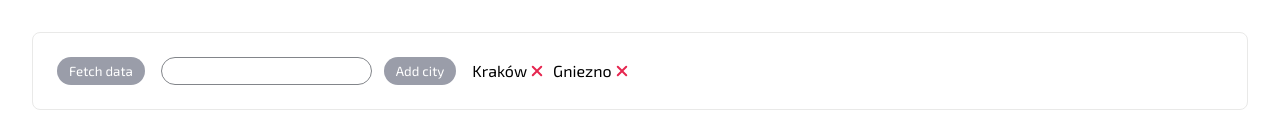
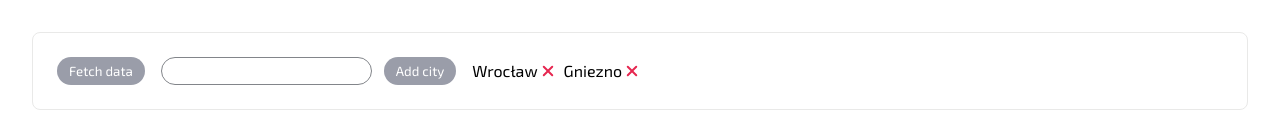
Before and after one commit to RubyWave/own-weather-ranking, a React app: page / in a window 1280 px wide. Shown: the top 140 px of the page. Built offline with nearby package versions, Linux system fonts and the light colour scheme.

Commit message:
fixed problem with single polish letter; added failsafe for not finding city with first API

```diff
--- a/src/js/apis/geocoding.js
+++ b/src/js/apis/geocoding.js
@@ -21,6 +21,11 @@ export default async function getCityCoords(cityName) {
 		"https://geocode.maps.co/search?q=" + cityName,
 	);
 	const myJson = await response.json();
+	if (myJson.length == 0) {
+		console.log("couldn't find coors for city: " + cityName);
+		return false;
+	}
+
 	const firstCity = myJson[0]; //as API returns array of found cities with same name, we select first one, as it is most probably the one we wanted
 	coordinates = { lat: firstCity.lat, lon: firstCity.lon };
 
--- a/src/js/contexts/PreList.jsx
+++ b/src/js/contexts/PreList.jsx
@@ -12,7 +12,8 @@ const PreListDispatch = createContext([]);
 const initialCities = [
 	{
 		id: 0,
-		name: "Kraków",
+		// name: "Kraków",
+		name: "Wrocław",
 	},
 	{
 		id: 1,
--- a/src/js/elements/DataFetcher.jsx
+++ b/src/js/elements/DataFetcher.jsx
@@ -31,6 +31,7 @@ export default function DataFetcher() {
 		async function getWeathers(cityName, cityID) {
 			console.log("getting weather for first city: " + cityName);
 			const coords = await getCityCoords(cityName);
+			if (coords == false) return; //in case first API didn't found any city
 
 			const weather = await getCoordsWeather(coords);
 
--- a/src/js/normalizeName.js
+++ b/src/js/normalizeName.js
@@ -4,7 +4,7 @@
 
 export default function normalizeName(name = "") {
 	let normalizedName = name;
-	normalizedName.replace(/\u0142/g, "l"); //removal polish ł character
+	normalizedName = normalizedName.replace(/\u0142/g, "l"); //removal polish ł character
 
 	normalizedName = normalizedName.normalize("NFKD").replace(/[^\w]/g, "");
 
```
